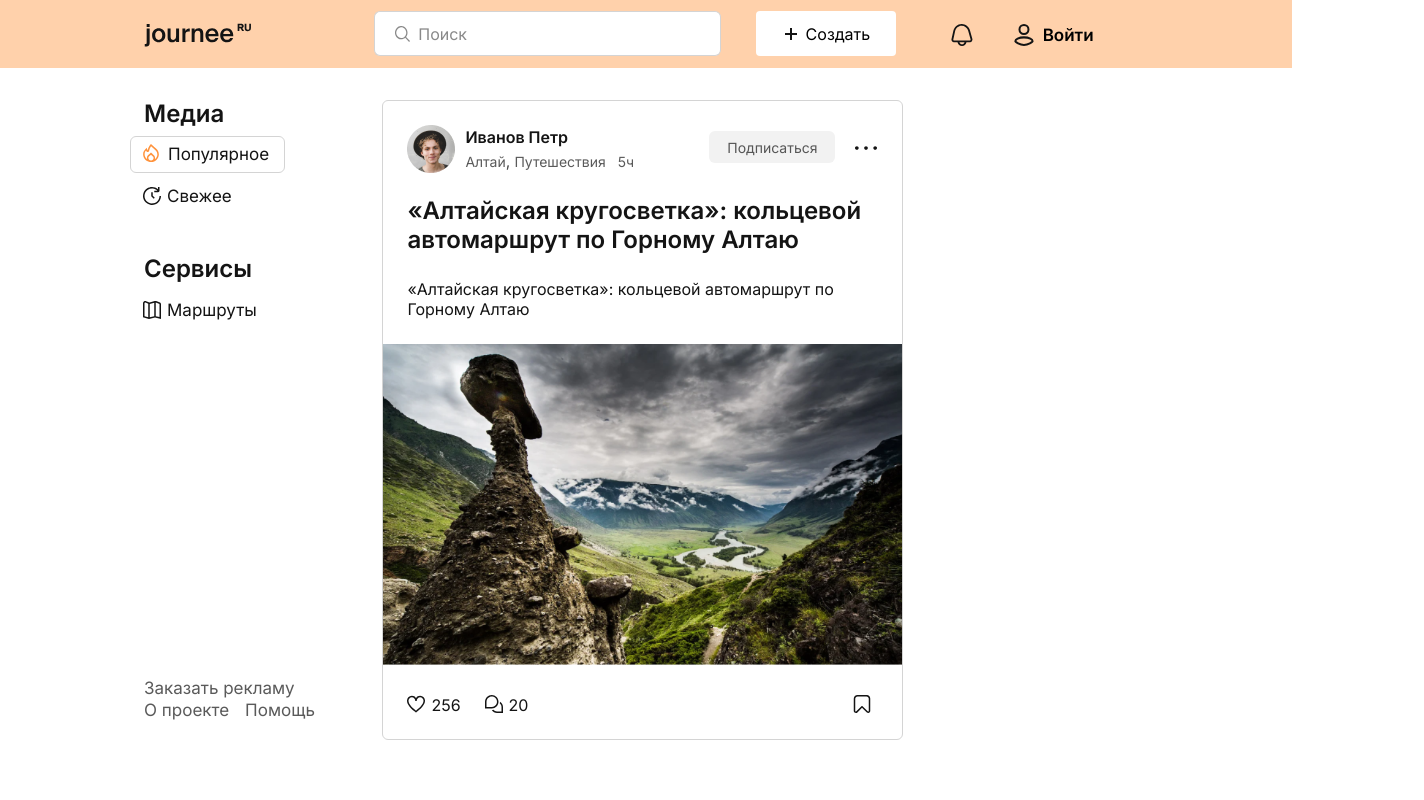
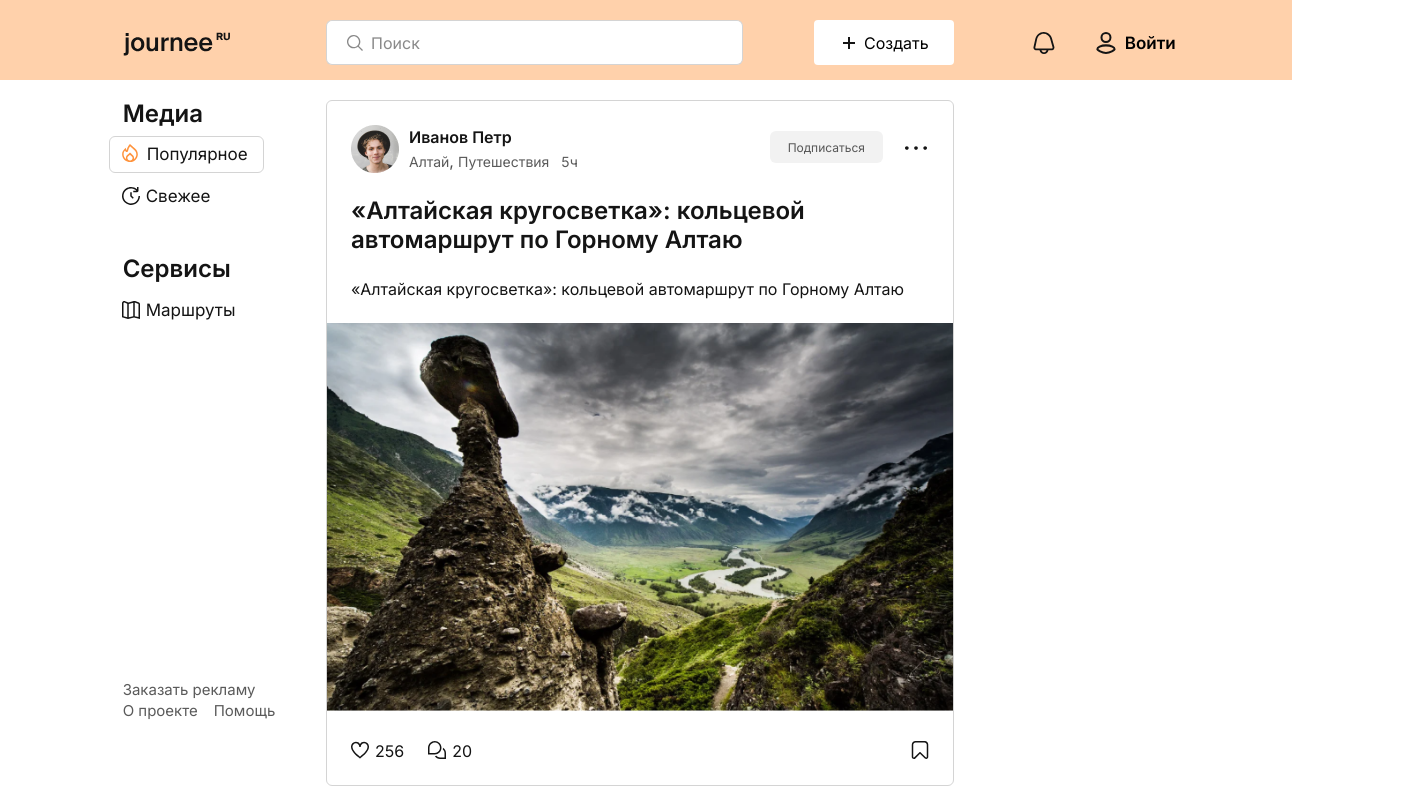
Before and after one commit to Student-Labs-2023/journee-frontend, a React (Create React App) app: page / in a window 1280 px wide. Shown: the whole page, 1424 px wide, since content can reach past the window. Built offline with nearby package versions, Linux system fonts and the light colour scheme.

Commit message:
Fixing bugs with the grid
Fixing bugs with the grid

```diff
--- a/src/components/header/Header.module.css
+++ b/src/components/header/Header.module.css
@@ -5,8 +5,6 @@
   top: 0;
 
   height: 80px;
-
-  padding: 15px 200px 0px;
 
   background: #ffd1ab;
 }
@@ -16,18 +14,22 @@
 .logo {
   display: block;
 
-  margin-left: 18px;
+  margin-left: 14px;
   margin-right: auto;
   margin-top: 15px;
 }
+/* Поиск */
 
-@media (max-width: 1500px) {
-  .logo {
-    margin-left: -44px;
-  }
+.centerBlock {
+  display: flex;
+  flex-direction: row;
+
+  margin-left: auto;
 }
 
-/* Поиск */
+.searchBlock {
+  width: 100%;
+}
 
 .search {
   display: flex;
@@ -69,6 +71,10 @@
 
 /* Кнопка создания маршрута */
 
+.buttonBlock {
+  margin-left: 71px;
+}
+
 .button {
   display: flex;
 
@@ -77,7 +83,6 @@
 
   margin-top: 8px;
   margin-left: auto;
-  margin-right: auto;
 
   padding: 13px 26px 13px;
 
@@ -110,7 +115,7 @@
 /* Блок уведомлений и входа */
 
 .user {
-  margin-top: 1px;
+  margin-top: 0px;
 }
 
 .userNotification {
--- a/src/components/header/Header.tsx
+++ b/src/components/header/Header.tsx
@@ -37,23 +37,20 @@ export function Header() {
 
   return (
     /* Шапка */
-    <div className="columns">
-      <div className={`column ${styles.header}`}>
-        <div className="columns is-5">
+    <div className={`columns ${styles.header}`}>
+      <div className="column is-1"></div>
       {/* Лого */}
 
-          <div className="column is-one-fifth">
+      <div className="column is-2">
         <Link to="/">
           <img className={styles.logo} src={logoIcon} alt="logo"></img>
         </Link>
       </div>
-          {/* Блок поиска и кнопки создания */}
 
-          <div className="column">
-            <div className="columns">
+      <div className={`column is-6 ${styles.centerBlock}`}>
         {/* Блок поиска */}
 
-              <div className="column">
+        <div className={styles.searchBlock}>
           <form className={styles.search}>
             <div className={styles.searchIcon}>
               <img src={searchIcon} alt="search" />
@@ -67,7 +64,7 @@ export function Header() {
         </div>
         {/* Блок создания маршрута */}
 
-              <div className="column is-one-third">
+        <div className={styles.buttonBlock}>
           <button
             className={styles.button}
             onClick={() => setDropdown(!dropdownState)}
@@ -91,14 +88,14 @@ export function Header() {
           </CSSTransition>
         </div>
       </div>
-          </div>
+
       {/* Блок пользовтеля */}
 
-          <div className="column is-one-fifth">
+      <div className="column is-2">
         <div className={`columns ${styles.user}`}>
           {/* Блок уведомлений */}
 
-              <div className="column">
+          <div className="column is-6">
             <button
               className={styles.userNotification}
               onClick={() => console.log('Открыть уведомления')}
@@ -108,7 +105,7 @@ export function Header() {
           </div>
           {/* Блок авторизации */}
 
-              <div className="column is-three-fifths">
+          <div className="column is-6">
             <AuthProvider>
               <AuthButton
                 className={styles.userAuthorization}
@@ -125,8 +122,7 @@ export function Header() {
           </div>
         </div>
       </div>
-        </div>
-      </div>
+      <div className="column is-1"></div>
 
       {/* Модальное окно входа & регистрации */}
 
--- a/src/components/header/modal/Modal.module.css
+++ b/src/components/header/modal/Modal.module.css
@@ -22,7 +22,6 @@
   width: 374px;
 
   top: 120px;
-  left: 38.284%;
 
   border-radius: 6px;
   border: 1px solid var(--c, #d4d4d4);
--- a/src/components/mainpage/ArticleCard.module.css
+++ b/src/components/mainpage/ArticleCard.module.css
@@ -1,6 +1,8 @@
 /* Окно статьи */
 
 .articleWindow {
+  position: static;
+
   border-radius: 6px;
   border: 1px solid #d4d4d4;
   background: #fff;
@@ -95,6 +97,16 @@
   line-height: normal;
 
   transition: all ease 0.6s;
+}
+
+@media (max-width: 1500px) {
+  .buttonSubscribe {
+    font-size: 12px;
+  }
+
+  .buttonDetails {
+    width: 46px;
+  }
 }
 
 .buttonSubscribe:hover {
@@ -264,5 +276,5 @@
 }
 
 .userSection {
-  padding: 0px 24px 24px 24px;
+  padding: 0px 18px 24px 24px;
 }
--- a/src/pages/FreshPage.module.css
+++ b/src/pages/FreshPage.module.css
@@ -1,21 +1,7 @@
 /* Главный блок (накосячил с сеткой) */
 
 .main {
-  padding: 20px 158px 0px 190px;
-}
-
-/* Блок навигации (накосячил с сеткой) */
-
-@media (max-width: 1500px) {
-  .main {
-    padding: 20px 112px 0px 130px;
-  }
-}
-
-@media (max-width: 1500px) {
-  .nav {
-    margin-right: 40px;
-  }
+  padding-top: 20px;
 }
 
 /* Медиа заголовок */
@@ -240,9 +226,3 @@
 .other:hover {
   color: #141414;
 }
-
-/* Карточка */
-
-.cards {
-  padding: 12px 5px 0px;
-}
--- a/src/pages/FreshPage.tsx
+++ b/src/pages/FreshPage.tsx
@@ -10,9 +10,10 @@ export function FreshPage() {
   return (
     // Главная страница
     <div className={`columns ${styles.main}`}>
+      <div className="column is-1"></div>
       {/* Медиа */}
 
-      <div className={`column is-one-fifth ${styles.nav}`}>
+      <div className="column is-2">
         <h2 className={styles.mediaTitle}>Медиа</h2>
         <nav>
           <NavLink
@@ -72,12 +73,13 @@ export function FreshPage() {
       </div>
       {/* Подгрузка карточек со статьями */}
 
-      <div className={`column ${styles.cards}`}>
+      <div className="column is-6">
         {article.map((prop) => (
           <ArticleCard props={prop} />
         ))}
       </div>
-      <div className="column is-3"></div>
+      <div className="column is-2"></div>
+      <div className="column is-1"></div>
     </div>
   );
 }
--- a/src/pages/PopularPage.module.css
+++ b/src/pages/PopularPage.module.css
@@ -1,24 +1,8 @@
 /* Главный блок (накосячил с сеткой) */
 
 .main {
-  padding: 20px 158px 0px 190px;
+  padding-top: 20px;
 }
-
-/* Блок навигации (накосячил с сеткой) */
-
-@media (max-width: 1500px) {
-  .main {
-    padding: 20px 112px 0px 130px;
-  }
-}
-
-@media (max-width: 1500px) {
-  .nav {
-    margin-right: 40px;
-  }
-}
-
-/* Медиа заголовок */
 
 .mediaTitle {
   color: var(--unnamed, #141414);
@@ -241,8 +225,32 @@
   color: #141414;
 }
 
-/* Карточка */
+@media (max-width: 1400px) {
+  .advertisement {
+    font-size: 16px;
+  }
 
-.cards {
-  padding: 12px 5px 0px;
+  .other {
+    font-size: 16px;
+  }
 }
+
+@media (max-width: 1300px) {
+  .advertisement {
+    font-size: 15px;
+  }
+
+  .other {
+    font-size: 15px;
+  }
+}
+
+@media (max-width: 1200px) {
+  .advertisement {
+    font-size: 14px;
+  }
+
+  .other {
+    font-size: 14px;
+  }
+}
--- a/src/pages/PopularPage.tsx
+++ b/src/pages/PopularPage.tsx
@@ -10,9 +10,10 @@ export function PopularPage() {
   return (
     // Главная страница
     <div className={`columns ${styles.main}`}>
+      <div className="column is-1"></div>
       {/* Медиа */}
 
-      <div className={`column is-one-fifth ${styles.nav}`}>
+      <div className="column is-2">
         <h2 className={styles.mediaTitle}>Медиа</h2>
         <nav>
           <NavLink
@@ -72,12 +73,13 @@ export function PopularPage() {
       </div>
       {/* Подгрузка карточек со статьями */}
 
-      <div className={`column ${styles.cards}`}>
+      <div className="column is-6">
         {article.map((prop) => (
           <ArticleCard props={prop} />
         ))}
       </div>
-      <div className="column is-3"></div>
+      <div className="column is-2"></div>
+      <div className="column is-1"></div>
     </div>
   );
 }
--- a/src/pages/RoutesPage.module.css
+++ b/src/pages/RoutesPage.module.css
@@ -1,21 +1,7 @@
 /* Главный блок (накосячил с сеткой) */
 
 .main {
-  padding: 20px 158px 0px 190px;
-}
-
-@media (max-width: 1500px) {
-  .main {
-    padding: 20px 112px 0px 130px;
-  }
-}
-
-/* Блок навигации (накосячил с сеткой) */
-
-@media (max-width: 1500px) {
-  .nav {
-    margin-right: 40px;
-  }
+  padding-top: 20px;
 }
 
 /* Медиа заголовок */
@@ -240,9 +226,3 @@
 .other:hover {
   color: #141414;
 }
-
-/* Карточка */
-
-.cards {
-  padding: 12px 5px 0px;
-}
--- a/src/pages/RoutesPage.tsx
+++ b/src/pages/RoutesPage.tsx
@@ -10,9 +10,10 @@ export function RoutesPage() {
   return (
     // Главная страница
     <div className={`columns ${styles.main}`}>
+      <div className="column is-1"></div>
       {/* Медиа */}
 
-      <div className={`column is-one-fifth ${styles.nav}`}>
+      <div className="column is-2">
         <h2 className={styles.mediaTitle}>Медиа</h2>
         <nav>
           <NavLink
@@ -72,12 +73,13 @@ export function RoutesPage() {
       </div>
       {/* Подгрузка карточек со статьями */}
 
-      <div className={`column ${styles.cards}`}>
+      <div className="column is-6">
         {article.map((prop) => (
           <ArticleCard props={prop} />
         ))}
       </div>
-      <div className="column is-3"></div>
+      <div className="column is-2"></div>
+      <div className="column is-1"></div>
     </div>
   );
 }
```
Lines whose indentation alone changed are shown as unchanged.
